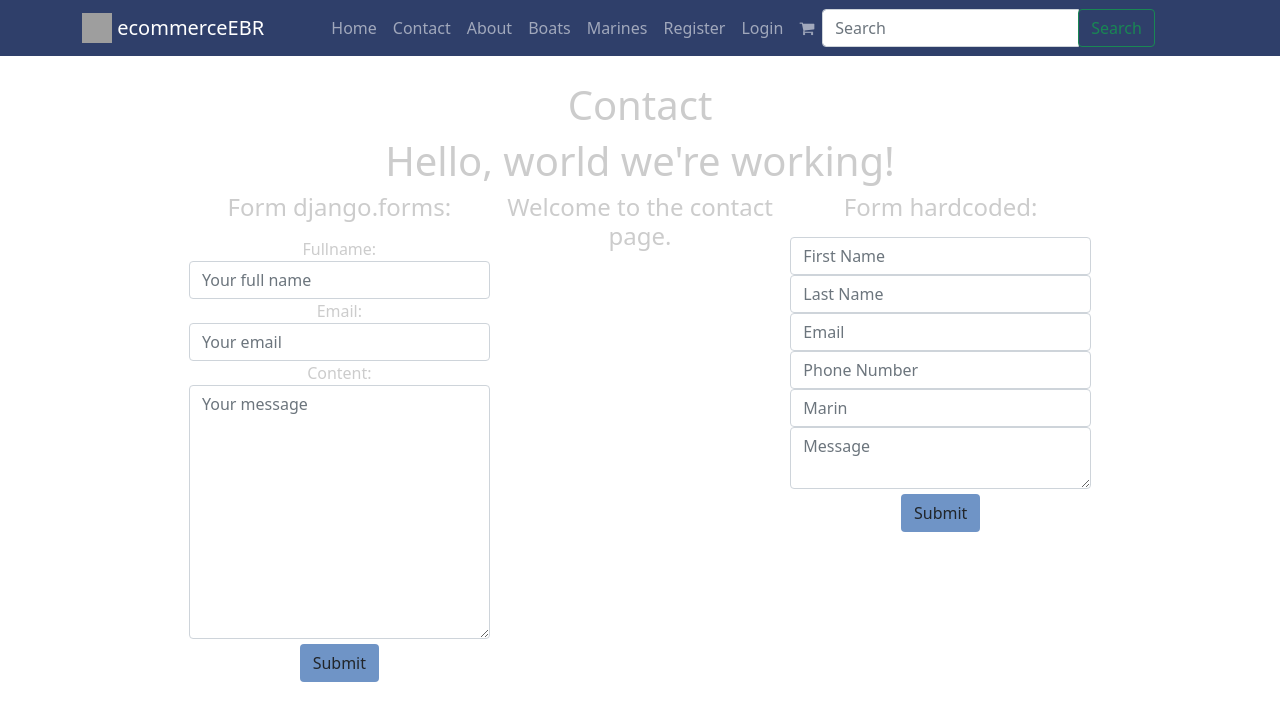
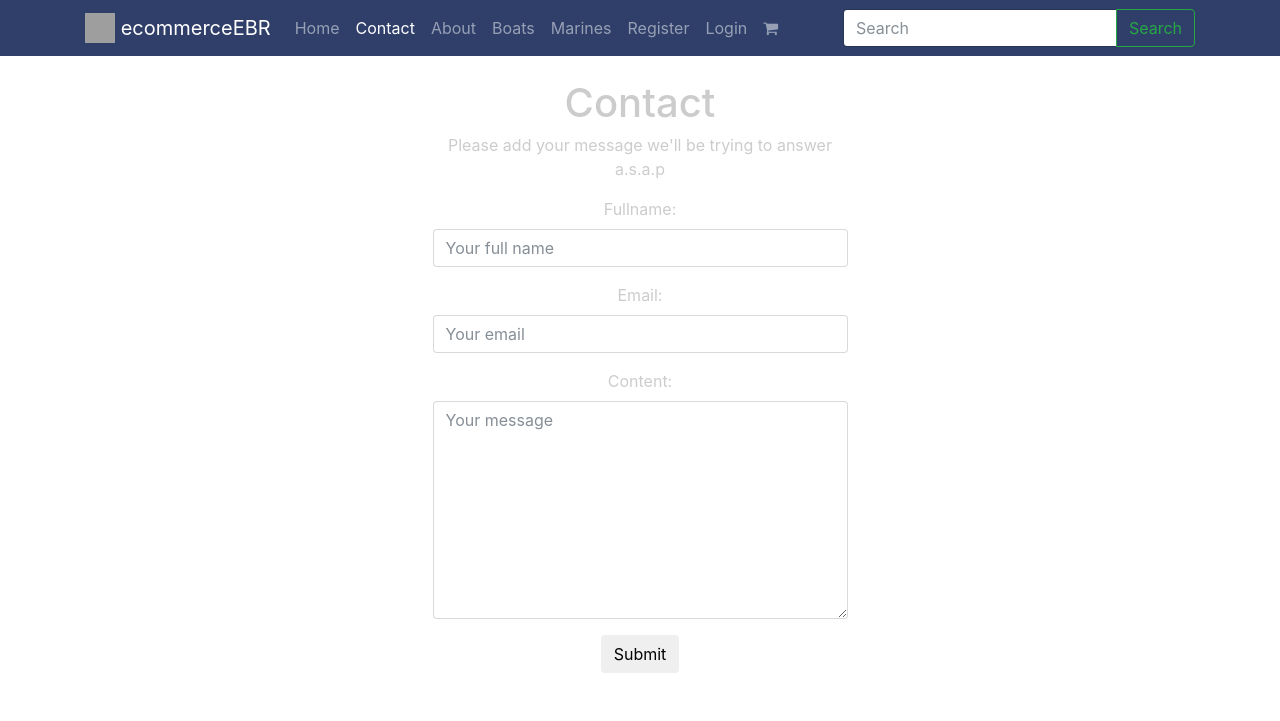
Before and after one commit to ororsha/ecommerceEBR, a Django app: page /contact/ in a window 1280 px wide. Shown: the top 721 px of the page. Run offline with Django 4.2, Linux system fonts and the light colour scheme; some libraries are stand-ins or nearby versions; grey boxes are pictures that could not be loaded.

Commit message:
Contact form ajax

```diff
--- a/src/ecommerceEBR/forms.py
+++ b/src/ecommerceEBR/forms.py
@@ -2,6 +2,7 @@ from django import forms
 from django.contrib.auth import get_user_model
 
 User = get_user_model()
+
 
 class ContactForm(forms.Form):
     fullname = forms.CharField(
--- a/src/ecommerceEBR/views.py
+++ b/src/ecommerceEBR/views.py
@@ -1,5 +1,5 @@
 from django.contrib.auth import authenticate, login, get_user_model
-from django.http import HttpResponse
+from django.http import HttpResponse, JsonResponse
 from django.shortcuts import render,redirect
 
 from .forms import ContactForm
@@ -28,14 +28,27 @@ def contact_page(request):
     contact_form = ContactForm(request.POST or None)
     context = {
         "title":"Contact",
-        "content":" Welcome to the contact page.",
+        "content":"Please add your message we'll be trying to answer a.s.a.p",
         "form": contact_form
     }
     if contact_form.is_valid():
         print(contact_form.cleaned_data)
+        if is_ajax(request=request):
+            return JsonResponse({"message": "Thanks you"})
+
+        if contact_form.errors:
+            errors = contact_form.errors.as_json()
+            if is_ajax(request=request):
+                return HttpResponse(errors, status=400, content_type='application/json')
+
     # if request.method == "POST":
     #     #print(request.POST)
     #     print(request.POST.get('fullname'))
     #     print(request.POST.get('email'))
     #     print(request.POST.get('content'))
+
     return render(request, "contact/view.html", context)
+
+
+def is_ajax(request):
+    return request.META.get('HTTP_X_REQUESTED_WITH') == 'XMLHttpRequest'
--- a/src/templates/base.html
+++ b/src/templates/base.html
@@ -25,6 +25,73 @@
 
       <script>
           $(document).ready(function (){
+                        // Contact Form Handler
+
+              var contactForm = $(".contact-form")
+              var contactFormMethod = contactForm.attr("method")
+              var contactFormEndpoint = contactForm.attr("action") // /abc/
+
+
+              function displaySubmitting(submitBtn, defaultText, doSubmit){
+                if (doSubmit){
+                  submitBtn.addClass("disabled")
+                  submitBtn.html("<i class='fa fa-spin fa-spinner'></i> Sending...")
+                } else {
+                  submitBtn.removeClass("disabled")
+                  submitBtn.html(defaultText)
+                }
+
+              }
+
+
+              contactForm.submit(function(event){
+                event.preventDefault()
+
+                var contactFormSubmitBtn = contactForm.find("[type='submit']")
+                var contactFormSubmitBtnTxt = contactFormSubmitBtn.text()
+
+
+                var contactFormData = contactForm.serialize()
+                var thisForm = $(this)
+                displaySubmitting(contactFormSubmitBtn, "", true)
+                $.ajax({
+                  method: contactFormMethod,
+                  url:  contactFormEndpoint,
+                  data: contactFormData,
+                  success: function(data){
+                    contactForm[0].reset()
+                    $.alert({
+                      title: "Success!",
+                      content: data.message,
+                      theme: "modern",
+                    })
+                    setTimeout(function(){
+                      displaySubmitting(contactFormSubmitBtn, contactFormSubmitBtnTxt, false)
+                    }, 500)
+                  },
+                  error: function(error){
+                    console.log(error.responseJSON)
+                    var jsonData = error.responseJSON
+                    var msg = ""
+
+                    $.each(jsonData, function(key, value){ // key, value  array index / object
+                      msg += key + ": " + value[0].message + "<br/>"
+                    })
+
+                    $.alert({
+                      title: "Oops!",
+                      content: msg,
+                      theme: "modern",
+                    })
+
+                    setTimeout(function(){
+                      displaySubmitting(contactFormSubmitBtn, contactFormSubmitBtnTxt, false)
+                    }, 500)
+
+                  }
+                })
+              })
+
           {#  Auto Search  #}
 
               var searchForm = $(".search-form")
--- a/src/templates/base/css.html
+++ b/src/templates/base/css.html
@@ -1,4 +1,11 @@
 {% load static %}
-    <link href="https://cdn.jsdelivr.net/npm/bootstrap@5.0.2/dist/css/bootstrap.min.css" rel="stylesheet" integrity="sha384-EVSTQN3/azprG1Anm3QDgpJLIm9Nao0Yz1ztcQTwFspd3yD65VohhpuuCOmLASjC" crossorigin="anonymous">
-    <link rel='stylesheet' href='https://maxcdn.bootstrapcdn.com/font-awesome/4.7.0/css/font-awesome.min.css' />
+    <!-- Bootstrap CSS -->
+<link rel="stylesheet" href="https://maxcdn.bootstrapcdn.com/bootstrap/4.0.0-beta/css/bootstrap.min.css" integrity="sha384-/Y6pD6FV/Vv2HJnA6t+vslU6fwYXjCFtcEpHbNJ0lyAFsXTsjBbfaDjzALeQsN6M" crossorigin="anonymous">
+
+<!-- Fontawesome CSS -->
+<link rel='stylesheet' href='https://maxcdn.bootstrapcdn.com/font-awesome/4.7.0/css/font-awesome.min.css' />
+
+<!-- jquery-confirm CSS -->
+<link rel="stylesheet" href="https://cdnjs.cloudflare.com/ajax/libs/jquery-confirm/3.3.0/jquery-confirm.min.css">
+
     <link rel="stylesheet" href="{% static "css/main.css" %}">
--- a/src/templates/base/js.html
+++ b/src/templates/base/js.html
@@ -3,3 +3,6 @@
     <script src="https://cdn.jsdelivr.net/npm/bootstrap@5.0.2/dist/js/bootstrap.bundle.min.js" integrity="sha384-MrcW6ZMFYlzcLA8Nl+NtUVF0sA7MsXsP1UyJoMp4YLEuNSfAP+JcXn/tWtIaxVXM" crossorigin="anonymous"></script>
     <script src="https://cdn.jsdelivr.net/npm/@popperjs/core@2.9.2/dist/umd/popper.min.js" integrity="sha384-IQsoLXl5PILFhosVNubq5LC7Qb9DXgDA9i+tQ8Zj3iwWAwPtgFTxbJ8NT4GN1R8p" crossorigin="anonymous"></script>
     <script src="https://cdn.jsdelivr.net/npm/bootstrap@5.0.2/dist/js/bootstrap.min.js" integrity="sha384-cVKIPhGWiC2Al4u+LWgxfKTRIcfu0JTxR+EQDz/bgldoEyl4H0zUF0QKbrJ0EcQF" crossorigin="anonymous"></script>
+
+<!-- jquery-confirm JS -->
+    <script src="https://cdnjs.cloudflare.com/ajax/libs/jquery-confirm/3.3.0/jquery-confirm.min.js"></script>
--- a/src/templates/contact/view.html
+++ b/src/templates/contact/view.html
@@ -5,33 +5,31 @@
 
 <div class='text-center'>
           <h1>{{ title }}</h1>
-          <h1>Hello, world we're working!</h1>
       </div>
     <div class="container">
         <div class="row text-center">
             <div class="col" style="display: flex; justify-content: center;">
-                <div class="col-sm-4 col-12">
-                    <h4 style="margin-bottom: 15px;">Form django.forms:</h4>
-                    <form method="post"> {% csrf_token %}
-                        {{ form }}
-                        <button type="submit" class="btn btn-default" style="background: #6f94c6; margin-top: 5px;">Submit</button>
-                    </form>
-                </div>
-                <div class="col-sm-4 col-12">
-                    <h4>{{ content }}</h4>
-                </div>
-                <div class="col-sm-4 col-12">
-                    <h4 style="margin-bottom: 15px;">Form hardcoded:</h4>
-                    <form method="post"> {% csrf_token %}
-                        <input type="text" class="form-control" placeholder="First Name" name="first_name">
-                        <input type="text" class="form-control" placeholder="Last Name" name="last_name">
-                        <input type="email" class="form-control" placeholder="Email" name="email">
-                        <input type="tel" class="form-control" placeholder="Phone Number" name="phone_number">
-                        <input type="text" class="form-control" placeholder="Marin" name="marin_name">
-                        <textarea type="TextArea" class="form-control" placeholder="Message" name="message"></textarea>
-                        <button type="submit" class="btn btn-default" style="background: #6f94c6; margin-top: 5px;">Submit</button>
-                    </form>
-                </div>
+            <div class='col-md-6 col-12 mx-auto'>
+              <p>{{ content }}</p>
+                <form class='contact-form' method='POST' action='{% url "contact" %}'> {% csrf_token %}
+                  {{ form.as_p }}
+                  <button type='submit' class='btn btn-default'>Submit</button>
+                </form>
+{#                <div class="col-sm-4 col-12">#}
+{#                    <h4>{{ content }}</h4>#}
+{#                </div>#}
+{#                <div class="col-sm-4 col-12">#}
+{#                    <h4 style="margin-bottom: 15px;">Form hardcoded:</h4>#}
+{#                    <form method="post"> {% csrf_token %}#}
+{#                        <input type="text" class="form-control" placeholder="First Name" name="first_name">#}
+{#                        <input type="text" class="form-control" placeholder="Last Name" name="last_name">#}
+{#                        <input type="email" class="form-control" placeholder="Email" name="email">#}
+{#                        <input type="tel" class="form-control" placeholder="Phone Number" name="phone_number">#}
+{#                        <input type="text" class="form-control" placeholder="Marin" name="marin_name">#}
+{#                        <textarea type="TextArea" class="form-control" placeholder="Message" name="message"></textarea>#}
+{#                        <button type="submit" class="btn btn-default" style="background: #6f94c6; margin-top: 5px;">Submit</button>#}
+{#                    </form>#}
+{#                </div>#}
             </div>
         </div>
     </div>
```
